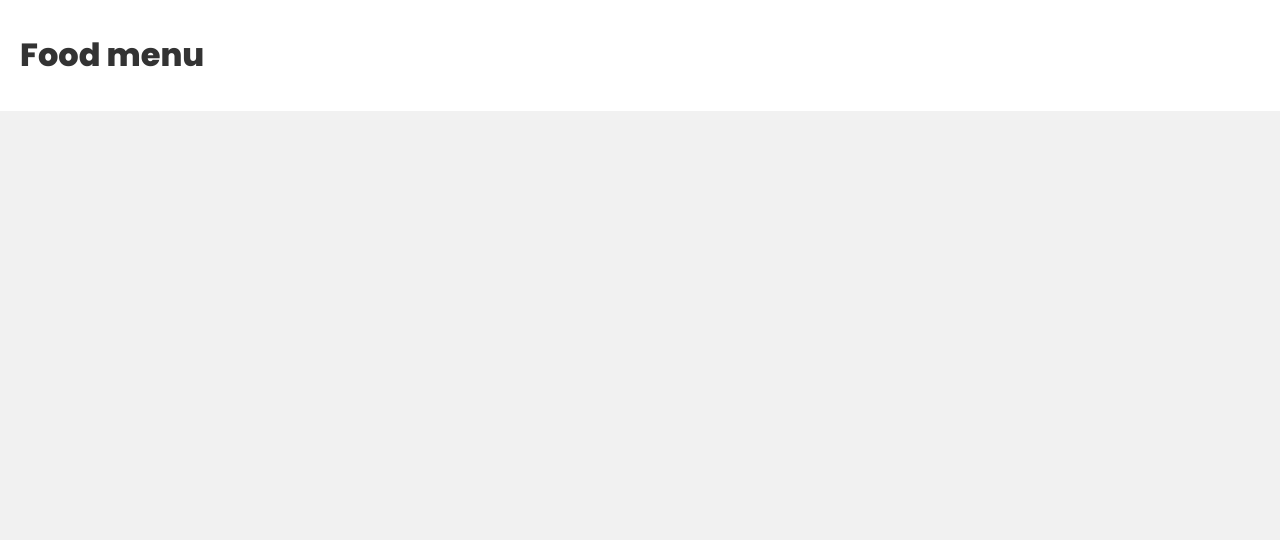
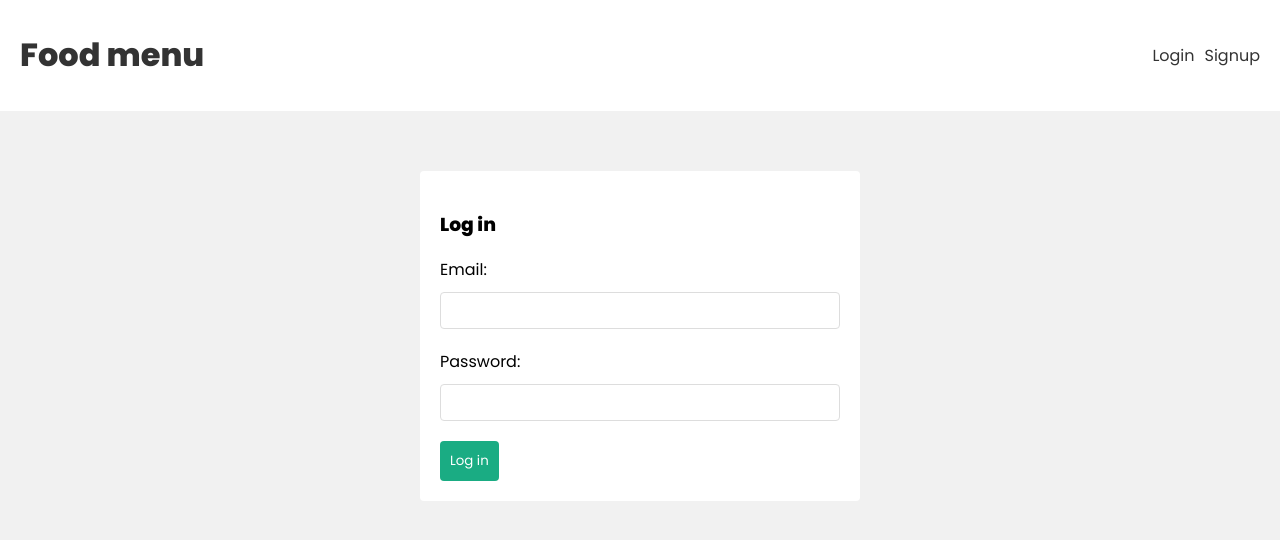
Before and after one commit to p-valenti/menu, a React (Create React App) app in the folder frontend/: page /login in a window 1280 px wide. Before the commit this address had no page. Shown: the top 540 px of the page. Built offline with nearby package versions, Linux system fonts and the light colour scheme; the HTML template or start-up script is replaced by a standard one.

Commit message:
Add login and signup forms

```diff
--- a/frontend/src/App.js
+++ b/frontend/src/App.js
@@ -1,5 +1,7 @@
 // import { useState } from "react";
 import { Navbar } from "./components/Navbar"
+import Login from "./pages/Login";
+import Signup from "./pages/Signup";
 import { BrowserRouter, Routes, Route } from 'react-router-dom'
 import Home from './pages/Home';
 
@@ -20,6 +22,14 @@
               path='/'
               element={<Home />}
             />
+            <Route
+              path='/login'
+              element={<Login />}
+            />
+            <Route
+              path='/signup'
+              element={<Signup />}
+            />
           </Routes>
         </div>
       </BrowserRouter>
--- a/frontend/src/components/Navbar.js
+++ b/frontend/src/components/Navbar.js
@@ -8,6 +8,12 @@
         <Link to="/">
           <h1>Food menu</h1>
         </Link>
+        <nav>
+          <div>
+            <Link to="/login">Login</Link>
+            <Link to="/signup">Signup</Link>
+          </div>
+        </nav>
       </div>
     </header>
   )
--- a/frontend/src/index.css
+++ b/frontend/src/index.css
@@ -100,3 +100,18 @@
 input.error {
   border: 1px solid var(--error);
 }
+
+nav {
+  display: flex;
+  align-items: center;
+}
+nav a {
+  margin-left: 10px;
+}
+form.signup, form.login {
+  max-width: 400px;
+  margin: 40px auto;
+  padding: 20px;
+  background: #fff;
+  border-radius: 4px;
+}
--- /dev/null
+++ b/frontend/src/pages/Login.js
@@ -0,0 +1,30 @@
+import { useState } from "react"
+
+const Login = () => {
+  const [email, setEmail] = useState('')
+  const [password, setPassword] = useState('')
+  const handleSubmit = async (e) => {
+    e.preventDefault()
+    console.log(email, password)
+  }
+  return (
+    <form className="login" onSubmit={handleSubmit}>
+      <h3>Log in</h3>
+      <label>Email:</label>
+      <input
+        type="email"
+        onChange={(e) => setEmail(e.target.value)}
+        value={email}
+      />
+      <label>Password:</label>
+      <input
+        type="password"
+        onChange={(e) => setPassword(e.target.value)}
+        value={password}
+      />
+      <button>Log in</button>
+    </form>
+  )
+}
+
+export default Login
--- /dev/null
+++ b/frontend/src/pages/Signup.js
@@ -0,0 +1,30 @@
+import { useState } from "react"
+
+const Signup = () => {
+  const [email, setEmail] = useState('')
+  const [password, setPassword] = useState('')
+  const handleSubmit = async (e) => {
+    e.preventDefault()
+    console.log(email, password)
+  }
+  return (
+    <form className="signup" onSubmit={handleSubmit}>
+      <h3>Sign Up</h3>
+      <label>Email:</label>
+      <input
+        type="email"
+        onChange={(e) => setEmail(e.target.value)}
+        value={email}
+      />
+      <label>Password:</label>
+      <input
+        type="password"
+        onChange={(e) => setPassword(e.target.value)}
+        value={password}
+      />
+      <button>Sign up</button>
+    </form>
+  )
+}
+
+export default Signup
```
